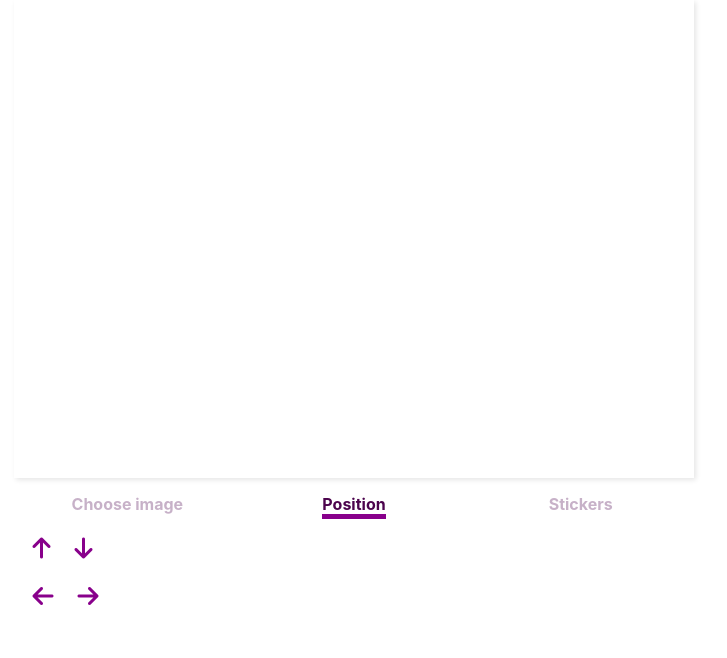
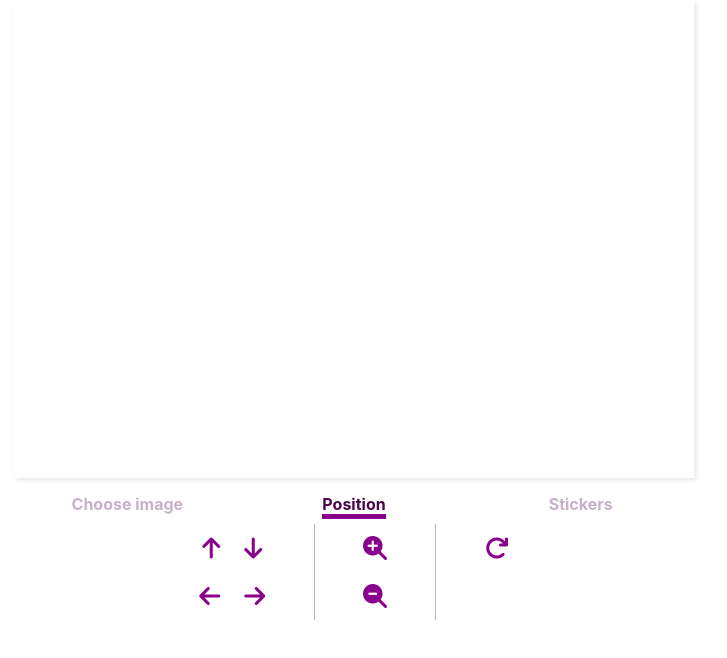
Before and after one commit to karina-jexan/Goatee, a website built with webpack: page index.html in a window 1280 px wide. Both pictures are taken after a click on the link "Position". Shown: the whole page, without its empty margins (148-875 px from the left). Built offline with nearby package versions, Linux system fonts and the light colour scheme; what fabric would draw is missing.

Commit message:
Changes in style of the change position options

```diff
--- a/index.html
+++ b/index.html
@@ -73,9 +73,10 @@
                                 </div>
                             </div>
                         </div>
-                        <div id="change-position-container" class="flex">
+                        <div id="change-position-container" class="hide flex justify-center">
+                            <div class="change-position-mini-container flex even-cols width-60">
                                 <div class="position-arrows-container col">
-                                <div class="arrows-row flex">
+                                    <div class="arrows-row flex justify-center">
                                         <div class="direction-arrow">
                                             <i class="fas fa-arrow-up" data-direction="up"></i>
                                         </div>
@@ -83,13 +84,25 @@
                                             <i class="fas fa-arrow-down" data-direction="down"></i>
                                         </div>
                                     </div>
-                                <div class="arrows-row flex">
+                                    <div class="arrows-row flex justify-center">
                                         <div class="direction-arrow">
                                             <i class="fas fa-arrow-left" data-direction="left"></i>
                                         </div>
                                         <div class="direction-arrow">
                                             <i class="fas fa-arrow-right" data-direction="right"></i>
                                         </div>
+                                    </div>
+                                </div>
+                                <div class="zoom-container col">
+                                    <div class="zoom-in flex justify-center">
+                                        <i class="fas fa-search-plus"></i>
+                                    </div>
+                                    <div class="zoom-out flex justify-center">
+                                        <i class="fas fa-search-minus"></i>
+                                    </div>
+                                </div>
+                                <div class="rotate-container col flex justify-center">
+                                    <i class="fas fa-redo"></i>
                                 </div>
                             </div>
                         </div>
--- a/src/scss/_editor.scss
+++ b/src/scss/_editor.scss
@@ -81,11 +81,16 @@ $lighterMainColor: #C7B1C8;
             margin-bottom: 0.1em;
         }
     }
-    #change-position-container .direction-arrow i {
-        font-size: 1.5em;
-        color: $mainColor;
-        padding: 0.5em;
-        cursor: pointer;
+    #change-position-container {
+        i {
+            font-size: 1.5em;
+            color: $mainColor;
+            padding: 0.5em;
+            cursor: pointer;
+         }
+        & .col:not(:last-child) {
+            border-right: 1px solid $lighterMainColor;
+        }
     }
 
     input[type="text"] {
@@ -93,6 +98,16 @@ $lighterMainColor: #C7B1C8;
         font-family: 'Nunito', sans-serif;
         height: 30px;
         border-radius: 5px;
+    }
+
+    .width-80 {
+        width: 80%;
+    }
+    .width-60 {
+        width: 60%;
+    }
+    .width-50 {
+        width: 50%;
     }
 
     .url-input input{
@@ -121,6 +136,9 @@ $lighterMainColor: #C7B1C8;
         padding-right:5px;
         flex-grow: 1;
     }
+    .justify-center {
+        justify-content: center;
+    }
 
     .text-center {
         text-align:center;
```
Also changed, not shown: dist/main.bundle.css. Lines whose indentation alone changed are shown as unchanged.
